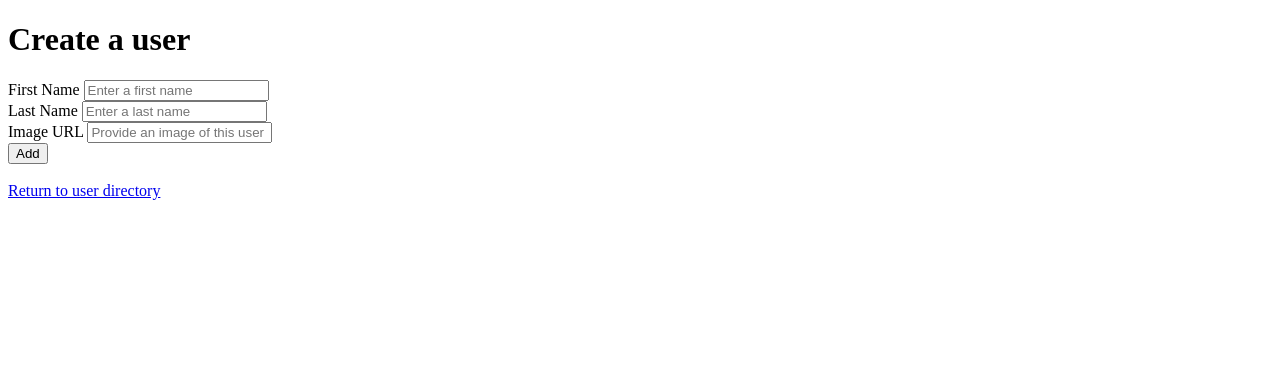
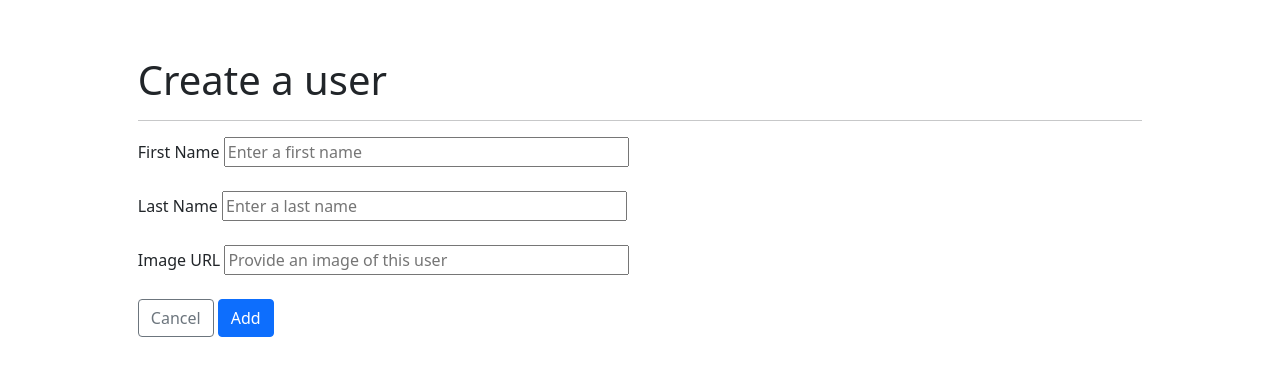
Before and after one commit to Woozical/sprinboard-23.1, a Flask app: page /users/new in a window 1280 px wide. Shown: the top 392 px of the page. Run offline with Flask 2, Linux system fonts and the light colour scheme.

Commit message:
bootstrap styling, created new post form template

```diff
--- a/app.py
+++ b/app.py
@@ -78,3 +78,9 @@ def submit_delete_user(user_id):
 def post_view(post_id):
     post = Post.query.get(post_id)
     return render_template('post.html', post=post)
+
+@app.route('/users/<int:user_id>/posts/new', methods=['GET'])
+def create_post_view(user_id):
+    user = User.query.get(user_id)
+
+    return render_template('create-post-form.html', user=user)
--- /dev/null
+++ b/static/style.css
@@ -0,0 +1,11 @@
+.submission-form{
+    padding: 5%;
+}
+
+.post-container{
+    display: flex;
+    margin-top: 1vh;
+    margin-bottom: 1vh;
+    align-items: center;
+    flex-direction: column;
+}
--- a/templates/base.html
+++ b/templates/base.html
@@ -4,6 +4,8 @@
     <meta charset="UTF-8">
     <meta http-equiv="X-UA-Compatible" content="IE=edge">
     <meta name="viewport" content="width=device-width, initial-scale=1.0">
+    <link href="https://cdn.jsdelivr.net/npm/bootstrap@5.1.0/dist/css/bootstrap.min.css" rel="stylesheet" integrity="sha384-KyZXEAg3QhqLMpG8r+8fhAXLRk2vvoC2f3B09zVXn8CA5QIVfZOJ3BCsw2P0p/We" crossorigin="anonymous">
+    <link rel="stylesheet" href="/static/style.css">
     <title>{% block title %}{% endblock %}</title>
 </head>
 <body>
--- a/templates/create-form.html
+++ b/templates/create-form.html
@@ -3,20 +3,27 @@
 {% block title %}User - Create{% endblock %}
 
 {% block content %}
+<div class="container">
+<form action="/users/new" method="POST" class="submission-form">
     <h1>Create a user</h1>
-
-<form action="/users/new" method="POST">
+    <hr>
+    <div class="form-group">
         <label for="first-name">First Name</label>
-<input type="text" name="first-name" placeholder="Enter a first name" maxlength=20>
+        <input type="text" name="first-name" placeholder="Enter a first name" maxlength=20 size=38>
+    </div>
     <br>
+    <div class="form-group">
         <label for="last-name">Last Name</label>
-<input type="text" name="last-name" placeholder="Enter a last name" maxlength=20>
+        <input type="text" name="last-name" placeholder="Enter a last name" maxlength=20 size=38>
+    </div>
     <br>
+    <div class="form-group">
         <label for="image-url">Image URL</label>
-<input type="text" name="image-url" placeholder="Provide an image of this user">
+        <input type="text" name="image-url" placeholder="Provide an image of this user" size=38>
+    </div>
     <br>
-<button>Add</button>
+    <a href="/users"><button class="btn btn-outline-secondary" type="button">Cancel</button></a>
+    <button class="btn btn-primary">Add</button>
 </form>
-<br>
-<a href="/users">Return to user directory</a>
+</div>
 {% endblock %}
--- a/templates/list.html
+++ b/templates/list.html
@@ -3,11 +3,13 @@
 {% block title %}User Directory{% endblock %}
 
 {% block content %}
+<div class="container">
 <h1>Users</h1>
 <ul>
     {% for user in users %}
     <li><a href="/users/{{user.id}}">{{user.full_name}}</a></li>
     {% endfor %}
 </ul>
-<a href="/users/new"><button>Add user</button></a>
+<a href="/users/new" class="btn btn-primary btn-lg" role="button">Add User</a>
+</div>
 {% endblock %}
```
Also changed, not shown: templates/create-post-form.html (added, +23 -0 lines), templates/edit-form.html (+13 -5 lines), templates/post.html (+15 -3 lines), templates/user-details.html (+30 -9 lines). Lines whose indentation alone changed are shown as unchanged.
